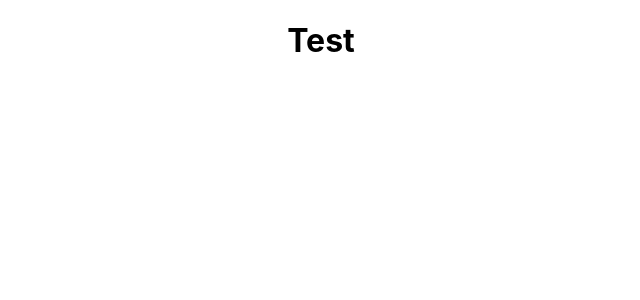
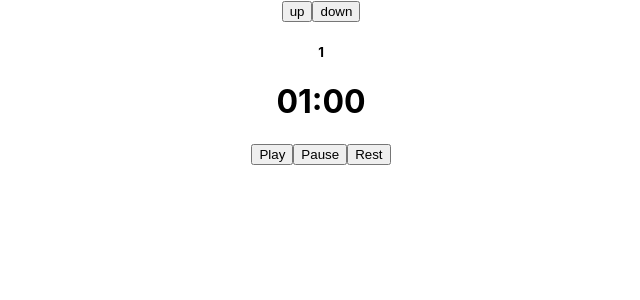
Before and after one commit to Clinton-Pham/pomodoro, a React (Create React App) app: page / in a window 1280 px wide. Shown: the top 300 px of the page, without its empty margins (319-959 px from the left). Built offline with nearby package versions, Linux system fonts and the light colour scheme.

Commit message:
Need to continue with reset button. Play and pause working

```diff
--- a/src/App.tsx
+++ b/src/App.tsx
@@ -1,10 +1,58 @@
-import React from 'react';
+import React, {useEffect, useState} from 'react';
 import './App.css';
+import { SessionLengthButton, SessionTime } from "./components";
+function App() {
+    const [sessionLength, setSessionLength] = useState(1);
+    const [currentTime, setCurrentTime] = useState(sessionLength * 60);
+    const [countdownRunning, setCountdownRunning] = useState(false);
 
-function App() {
+    //format the current time as mm:ss
+    const formatTime = (time: number) => {
+        const minutes = Math.floor(time / 60);
+        const seconds = time % 60;
+        return `${minutes.toString().padStart(2,'0')}:${seconds.toString().padStart(2,'0')}`
+    }
+
+    useEffect(() => {
+        setCurrentTime(sessionLength * 60);
+    }, [sessionLength]);
+
+    useEffect(() => {
+        let countdownInterval: NodeJS.Timeout | undefined;
+
+        if(countdownRunning && currentTime > 0) {
+            countdownInterval = setInterval(() => {
+                setCurrentTime(currentTime => currentTime - 1);
+            }, 1000);
+        } else if(countdownRunning && currentTime === 0) {
+            setCountdownRunning(false);
+        }
+
+        return () => {
+            if(countdownInterval) {
+                clearInterval(countdownInterval);
+            }
+        }
+    }, [countdownRunning, currentTime]);
+
+    const handlePlay = () => {
+        setCountdownRunning(true);
+    }
+    const handlePause = () => {    setCountdownRunning(!countdownRunning);
+    }
+
+    const handleReset = () => {
+        setCurrentTime(sessionLength);
+        console.log(sessionLength)
+    }
+
   return (
     <div className="App">
-        <h1>Test</h1>
+        <SessionLengthButton sessionLength={sessionLength} onChange={setSessionLength}/>
+        <SessionTime time={formatTime(currentTime)} />
+        <button onClick={handlePlay}>Play</button>
+        <button onClick={handlePause}>Pause</button>
+        <button onClick={handleReset}>Rest</button>
     </div>
   );
 }
--- /dev/null
+++ b/src/components/SessionLengthButton/SessionLengthButton.tsx
@@ -0,0 +1,24 @@
+import React from 'react';
+
+interface SessionLengthButtonProps {
+    sessionLength: number;
+    onChange: (newTime: number) => void;
+}
+
+export const SessionLengthButton: React.FC<SessionLengthButtonProps> = ({sessionLength, onChange}: SessionLengthButtonProps) => {
+    const handleIncrementCounter = () => {
+        onChange(sessionLength + 1);
+    }
+
+    const handleDecrementCounter = () => {
+        onChange(sessionLength > 1 ? sessionLength - 1 : 1);
+        console.log(sessionLength)
+    }
+    return(
+        <div>
+        <button onClick={handleIncrementCounter}>up</button>
+        <button onClick={handleDecrementCounter}>down</button>
+            <h5>{sessionLength}</h5>
+        </div>
+    )
+}
--- /dev/null
+++ b/src/components/SessionLengthButton/index.ts
@@ -0,0 +1 @@
+export * from './SessionLengthButton';
--- /dev/null
+++ b/src/components/SessionTime/SessionTime.tsx
@@ -0,0 +1,10 @@
+import React from 'react';
+
+interface SessionTime {
+    time: string;
+}
+export const SessionTime = ({time}: SessionTime) => {
+    return(
+        <h1>{time}</h1>
+    )
+}
--- /dev/null
+++ b/src/components/SessionTime/index.ts
@@ -0,0 +1 @@
+export * from './SessionTime';
--- /dev/null
+++ b/src/components/index.ts
@@ -0,0 +1,2 @@
+export * from './SessionTime/SessionTime';
+export * from './SessionLengthButton/SessionLengthButton'
```
